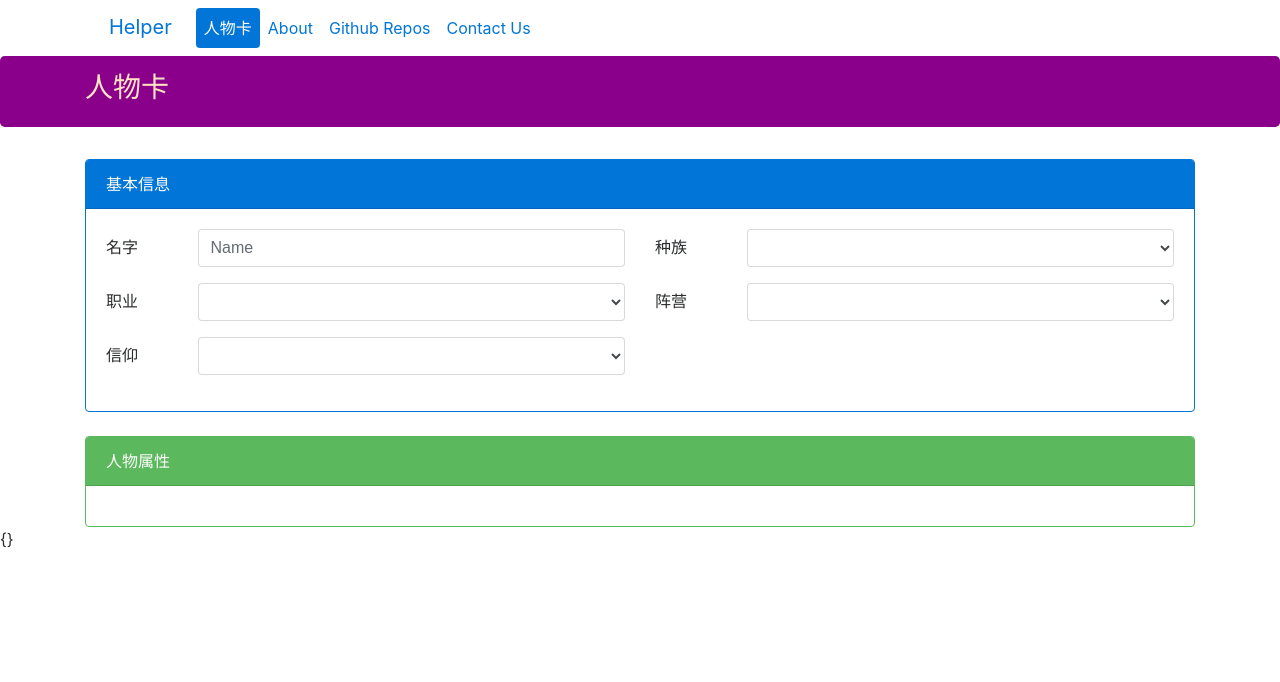
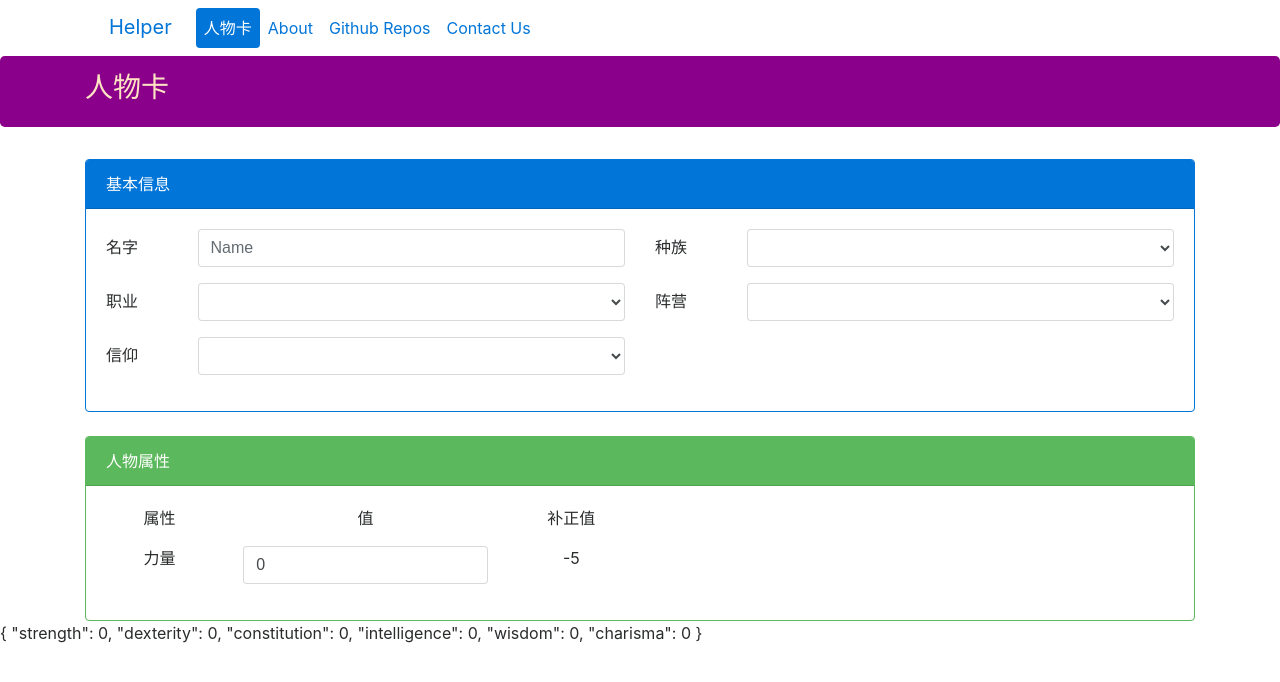
Before and after one commit to Syncret/miscellaneous, an Angular app in the folder dndhelper/: page /#/charaGenerator in a window 1280 px wide. Shown: the top 682 px of the page. Built offline with nearby package versions, Linux system fonts and the light colour scheme.

Commit message:
add strength input

```diff
--- a/dndhelper/src/app/characterGenerator/basicform.component.html
+++ b/dndhelper/src/app/characterGenerator/basicform.component.html
@@ -8,9 +8,8 @@
 <div class="container">
     <div class="card primary">
         <div class="card-header">
-            <a href="#" (click)="basicformCollapsed = !basicformCollapsed"
-          [attr.aria-expanded]="!basicformCollapsed" aria-controls="basicform-collapse">基本信息</a>
-            </div>
+            <a href="#" (click)="basicformCollapsed = !basicformCollapsed" [attr.aria-expanded]="!basicformCollapsed" aria-controls="basicform-collapse">基本信息</a>
+        </div>
         <div class="card-block" id="basicform-collapse" [ngbCollapse]="basicformCollapsed">
             <form class="form-horizontal">
                 <div class="form-group row">
@@ -47,8 +46,8 @@
                         </select>
                     </div>
                     <div *ngIf="character.religion===constants.Religion.OTHER_GOD" class="col-6">
-                        <input class="form-control" [(ngModel)]='character.otherReligion'
-                            type="text" name="otherReligion" id="basicform-otherReligion" placeholder="请在此填写你的信仰" required/>
+                        <input class="form-control" [(ngModel)]='character.otherReligion' type="text" name="otherReligion" id="basicform-otherReligion"
+                            placeholder="请在此填写你的信仰" required/>
                     </div>
                 </div>
             </form>
@@ -64,6 +63,28 @@
             <a href="#" (click)="abilityformCollapsed = !abilityformCollapsed" [attr.aria-expanded]="!abilityformCollapsed" aria-controls="abilityform-collapse">人物属性</a>
         </div>
         <div class="card-block" id="abilityform-collapse" [ngbCollapse]="abilityformCollapsed">
+            <div class="row">
+                <div class="col-6 text-center">
+                    <form class="form-horizontal">
+                        <div class="form-group row">
+                            <div class="col-3">属性</div>
+                            <div class="col-6">值</div>
+                            <div class="col-3">补正值</div>
+                        </div>
+                        <div class="form-group row">
+                            <div class="col-3">力量</div>
+                            <div class="col-6">
+                                <input class="form-control" [(ngModel)]='character.strength' type="number" name="strength" id="abilityform-strength" min="0" max="99"/>
+                            </div>
+                            <div class="col-3">
+                                {{character.strengthModifier}}
+                            </div>
+                        </div>
+                    </form>
+                </div>
+                <div class="col-6">
+                </div>
+            </div>
         </div>
     </div>
 </div>
--- a/dndhelper/src/app/characterGenerator/character.ts
+++ b/dndhelper/src/app/characterGenerator/character.ts
@@ -5,4 +5,19 @@ export class Character{
     alignment:string;
     religion;string;
     otherReligion:string;
+
+    strength=0;
+    dexterity=0;
+    constitution=0;
+    intelligence=0;
+    wisdom=0;
+    charisma=0;
+
+    calcModifier(value:number):number{
+        return Math.floor(value/2-5);
+    }
+
+    get strengthModifier(){
+        return this.calcModifier(this.strength);
+    }
 }
```
